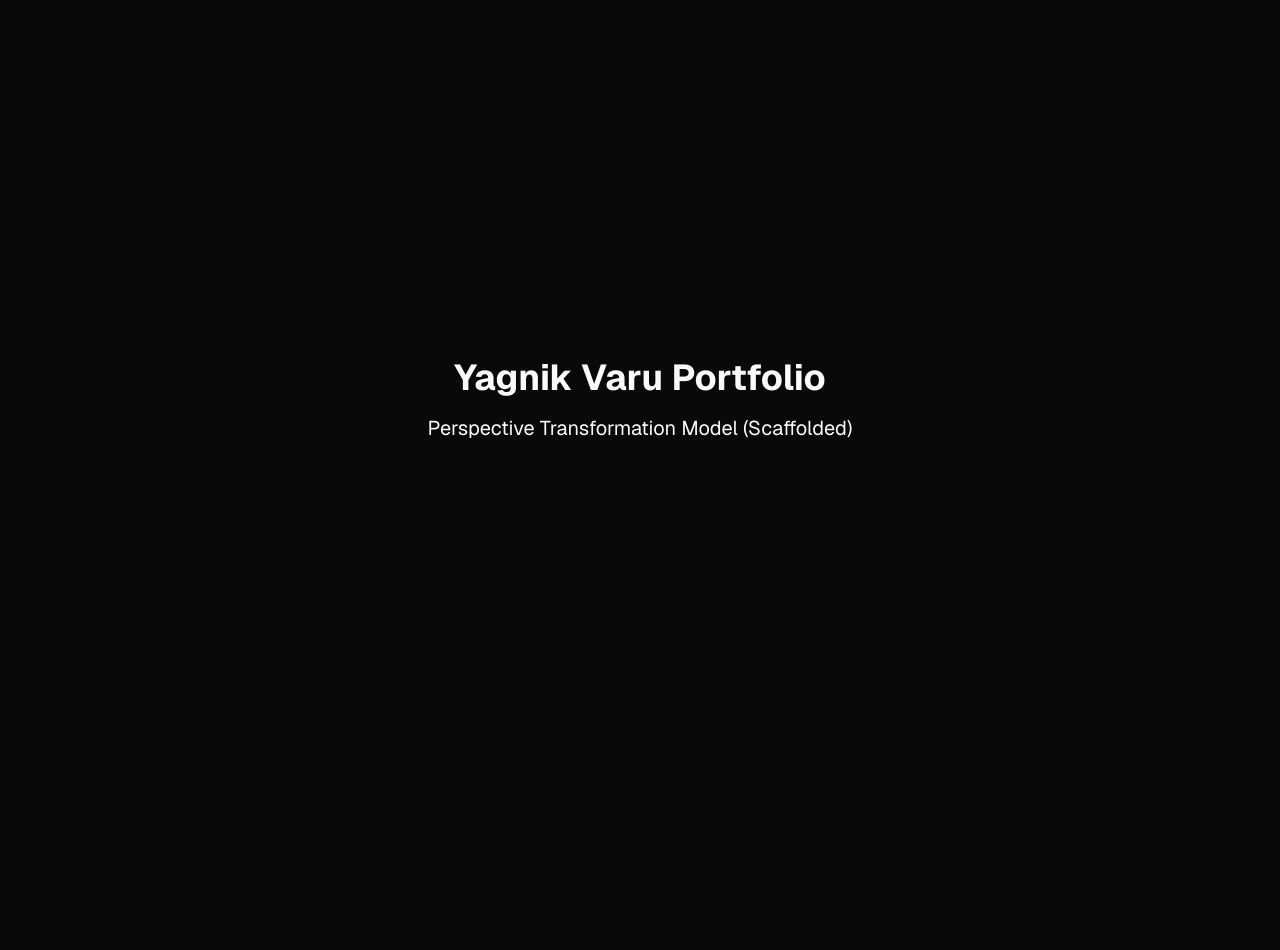
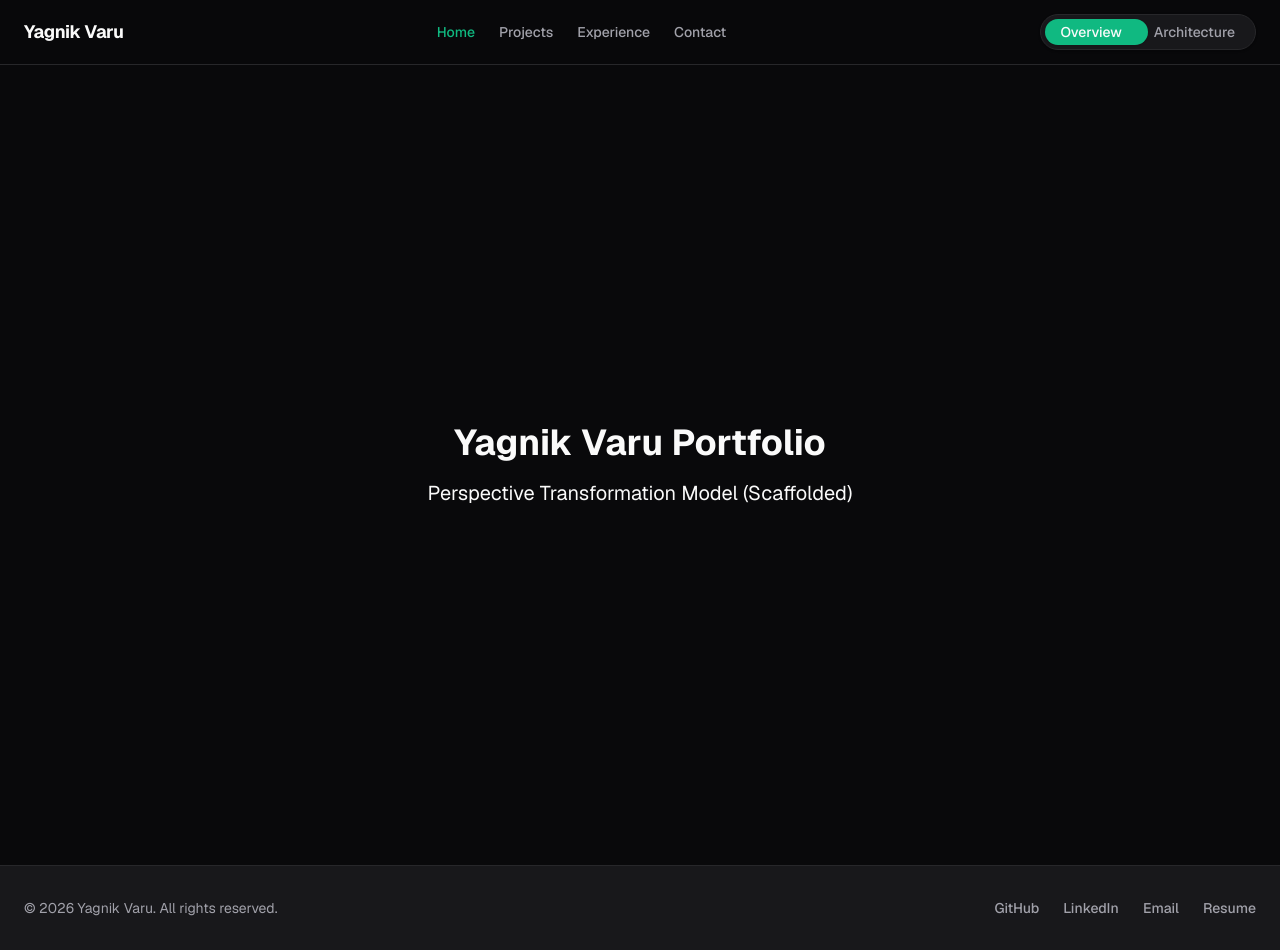
Before and after one commit to yagnik-varu/portfolio, a Next.js app: page / in a window 1280 px wide. Before the commit the page ends 800 px from the top, so only its background shows below. Built offline with nearby package versions, Linux system fonts and the light colour scheme.

Commit message:
feat(layout): add global Header, Footer, and perspective-aware Navigation

```diff
--- /dev/null
+++ b/content/navigation/navigation.ts
@@ -0,0 +1,10 @@
+import type { NavigationItem } from "@/lib/validation/navigation.schema";
+
+export const navigation: NavigationItem[] = [
+  { label: "Home", href: "/", perspectives: ["overview", "architecture"] },
+  { label: "Projects", href: "/projects", perspectives: ["overview", "architecture"] },
+  { label: "Experience", href: "/experience", perspectives: ["overview", "architecture"] },
+  { label: "Contact", href: "/contact", perspectives: ["overview", "architecture"] },
+  { label: "Architecture Lab", href: "/architecture-lab", perspectives: ["architecture"] },
+  { label: "Telemetry", href: "/telemetry", perspectives: ["architecture"] },
+];
--- a/content/profile/profile.ts
+++ b/content/profile/profile.ts
@@ -9,4 +9,5 @@ export const profile: Profile = {
   currentFocus: ["System Architecture", "Next.js", "NestJS"],
   githubUrl: "https://github.com/yagnik-varu",
   linkedinUrl: "https://linkedin.com/in/yagnik-varu-41216a22a",
+  resumeUrl: "/resume.pdf",
 };
--- a/src/app/layout.tsx
+++ b/src/app/layout.tsx
@@ -1,6 +1,9 @@
 import type { Metadata } from "next";
 import { Geist, JetBrains_Mono } from "next/font/google";
 import "./globals.css";
+import { PerspectiveSync } from "@/domains/perspective/perspective-sync";
+import { Header } from "@/shared/components/layout/header";
+import { Footer } from "@/shared/components/layout/footer";
 
 const geistSans = Geist({
   variable: "--font-geist-sans",
@@ -13,11 +16,9 @@ const jetbrainsMono = JetBrains_Mono({
 });
 
 export const metadata: Metadata = {
-  title: "Create Next App",
-  description: "Generated by create next app",
+  title: "Yagnik Varu | Backend Engineer",
+  description: "Portfolio of Yagnik Varu, Backend Engineer.",
 };
-
-import { PerspectiveSync } from "@/domains/perspective/perspective-sync";
 
 export default function RootLayout({ children }: { children: React.ReactNode }) {
   return (
@@ -25,9 +26,11 @@ export default function RootLayout({ children }: { children: React.ReactNode })
       lang="en"
       className={`${geistSans.variable} ${jetbrainsMono.variable} h-full antialiased`}
     >
-      <body className="min-h-full flex flex-col">
+      <body className="min-h-full flex flex-col bg-background text-text">
         <PerspectiveSync />
-        {children}
+        <Header />
+        <main className="flex-1 flex flex-col">{children}</main>
+        <Footer />
       </body>
     </html>
   );
--- /dev/null
+++ b/src/features/perspective/components/perspective-toggle-desktop.tsx
@@ -0,0 +1,52 @@
+import type { Perspective } from "@/domains/perspective/types";
+
+export interface PerspectiveToggleProps {
+  perspective: Perspective;
+  onChange: (perspective: Perspective) => void;
+  className?: string;
+}
+
+/**
+ * Desktop-specific perspective slider.
+ * Visible on md (768px) and up.
+ */
+export function PerspectiveToggleDesktop({
+  perspective,
+  onChange,
+  className = "",
+}: PerspectiveToggleProps) {
+  return (
+    <div
+      role="group"
+      aria-label="Perspective View Mode"
+      className={`relative inline-flex h-9 items-center rounded-full bg-surface p-1 shadow-sm border border-border ${className}`}
+    >
+      <button
+        onClick={() => onChange("overview")}
+        aria-pressed={perspective === "overview"}
+        className={`relative z-10 flex items-center justify-center rounded-full px-4 text-sm font-medium transition-colors focus:outline-none focus-visible:ring-2 focus-visible:ring-primary ${
+          perspective === "overview" ? "text-text" : "text-muted hover:text-text"
+        }`}
+      >
+        Overview
+      </button>
+
+      <button
+        onClick={() => onChange("architecture")}
+        aria-pressed={perspective === "architecture"}
+        className={`relative z-10 flex items-center justify-center rounded-full px-4 text-sm font-medium transition-colors focus:outline-none focus-visible:ring-2 focus-visible:ring-primary ${
+          perspective === "architecture" ? "text-text" : "text-muted hover:text-text"
+        }`}
+      >
+        Architecture
+      </button>
+
+      {/* Highlight Background */}
+      <div
+        className={`absolute top-1 bottom-1 w-[calc(50%-0.25rem)] rounded-full bg-primary shadow transition-transform duration-300 ease-in-out ${
+          perspective === "overview" ? "translate-x-0" : "translate-x-full ml-1"
+        }`}
+      />
+    </div>
+  );
+}
--- /dev/null
+++ b/src/features/perspective/components/perspective-toggle.tsx
@@ -0,0 +1,29 @@
+import type { Perspective } from "@/domains/perspective/types";
+import { PerspectiveToggleDesktop } from "./perspective-toggle-desktop";
+import { PerspectiveToggleMobile } from "./perspective-toggle-mobile";
+
+interface PerspectiveToggleProps {
+  perspective: Perspective;
+  onChange: (perspective: Perspective) => void;
+}
+
+/**
+ * Responsive compound component that renders the appropriate toggle variant
+ * based on the viewport width using CSS media queries.
+ */
+export function PerspectiveToggle({ perspective, onChange }: PerspectiveToggleProps) {
+  return (
+    <>
+      <PerspectiveToggleDesktop
+        perspective={perspective}
+        onChange={onChange}
+        className="hidden md:inline-flex"
+      />
+      <PerspectiveToggleMobile
+        perspective={perspective}
+        onChange={onChange}
+        className="flex md:hidden"
+      />
+    </>
+  );
+}
--- a/src/lib/validation/navigation.schema.ts
+++ b/src/lib/validation/navigation.schema.ts
@@ -1,9 +1,10 @@
 import { z } from "zod";
+import { perspectiveSchema } from "./perspective.schema";
 
 export const navigationItemSchema = z.object({
   label: z.string().min(1),
   href: z.string().min(1),
-  visible: z.boolean(),
+  perspectives: z.array(perspectiveSchema).optional(),
 });
 
 export type NavigationItem = z.infer<typeof navigationItemSchema>;
--- /dev/null
+++ b/src/shared/components/layout/footer.tsx
@@ -0,0 +1,50 @@
+import { profile } from "../../../../content/profile/profile";
+
+export function Footer() {
+  const currentYear = new Date().getFullYear();
+
+  return (
+    <footer className="w-full border-t border-border bg-surface py-8 mt-auto">
+      <div className="container mx-auto px-4 md:px-6 flex flex-col md:flex-row items-center justify-between gap-4">
+        <p className="text-sm text-muted">
+          &copy; {currentYear} {profile.name}. All rights reserved.
+        </p>
+
+        <nav className="flex flex-wrap items-center justify-center gap-6">
+          <a
+            href={profile.githubUrl}
+            target="_blank"
+            rel="noopener noreferrer"
+            className="text-sm font-medium text-muted hover:text-primary transition-colors"
+          >
+            GitHub
+          </a>
+          <a
+            href={profile.linkedinUrl}
+            target="_blank"
+            rel="noopener noreferrer"
+            className="text-sm font-medium text-muted hover:text-primary transition-colors"
+          >
+            LinkedIn
+          </a>
+          <a
+            href={`mailto:${profile.email}`}
+            className="text-sm font-medium text-muted hover:text-primary transition-colors"
+          >
+            Email
+          </a>
+          {profile.resumeUrl && (
+            <a
+              href={profile.resumeUrl}
+              target="_blank"
+              rel="noopener noreferrer"
+              className="text-sm font-medium text-muted hover:text-primary transition-colors"
+            >
+              Resume
+            </a>
+          )}
+        </nav>
+      </div>
+    </footer>
+  );
+}
--- /dev/null
+++ b/src/shared/components/layout/header.tsx
@@ -0,0 +1,27 @@
+"use client";
+
+import Link from "next/link";
+import { Navigation } from "./navigation";
+import { PerspectiveToggle } from "@/features/perspective/components/perspective-toggle";
+import { usePerspectiveStore } from "@/domains/perspective/store";
+
+export function Header() {
+  const perspective = usePerspectiveStore((state) => state.perspective);
+  const setPerspective = usePerspectiveStore((state) => state.setPerspective);
+
+  return (
+    <header className="sticky top-0 z-50 w-full border-b border-border bg-background/80 backdrop-blur">
+      <div className="container mx-auto flex h-16 items-center justify-between px-4 md:px-6">
+        <Link href="/" className="font-bold tracking-tight text-text text-lg">
+          Yagnik Varu
+        </Link>
+
+        {/* Desktop Navigation */}
+        <Navigation perspective={perspective} className="hidden md:flex flex-1 justify-center" />
+
+        {/* Perspective Toggle (Responsive compound component) */}
+        <PerspectiveToggle perspective={perspective} onChange={setPerspective} />
+      </div>
+    </header>
+  );
+}
--- /dev/null
+++ b/src/shared/components/layout/navigation.tsx
@@ -0,0 +1,40 @@
+"use client";
+
+import Link from "next/link";
+import { usePathname } from "next/navigation";
+import { navigation } from "../../../../content/navigation/navigation";
+import { isItemVisible } from "@/domains/perspective/visibility";
+import type { Perspective } from "@/domains/perspective/types";
+
+interface NavigationProps {
+  perspective: Perspective;
+  className?: string;
+}
+
+export function Navigation({ perspective, className = "" }: NavigationProps) {
+  const pathname = usePathname();
+
+  // Filter items using pure domain logic based on the active perspective
+  const visibleItems = navigation.filter((item) =>
+    isItemVisible(item.perspectives, perspective)
+  );
+
+  return (
+    <nav className={`flex items-center gap-6 ${className}`}>
+      {visibleItems.map((item) => {
+        const isActive = pathname === item.href || (item.href !== "/" && pathname?.startsWith(item.href));
+        return (
+          <Link
+            key={item.href}
+            href={item.href}
+            className={`text-sm font-medium transition-colors hover:text-primary ${
+              isActive ? "text-primary" : "text-muted"
+            }`}
+          >
+            {item.label}
+          </Link>
+        );
+      })}
+    </nav>
+  );
+}
```
Also changed, not shown: 1 other file (tests, documents, lock files or other folders).
